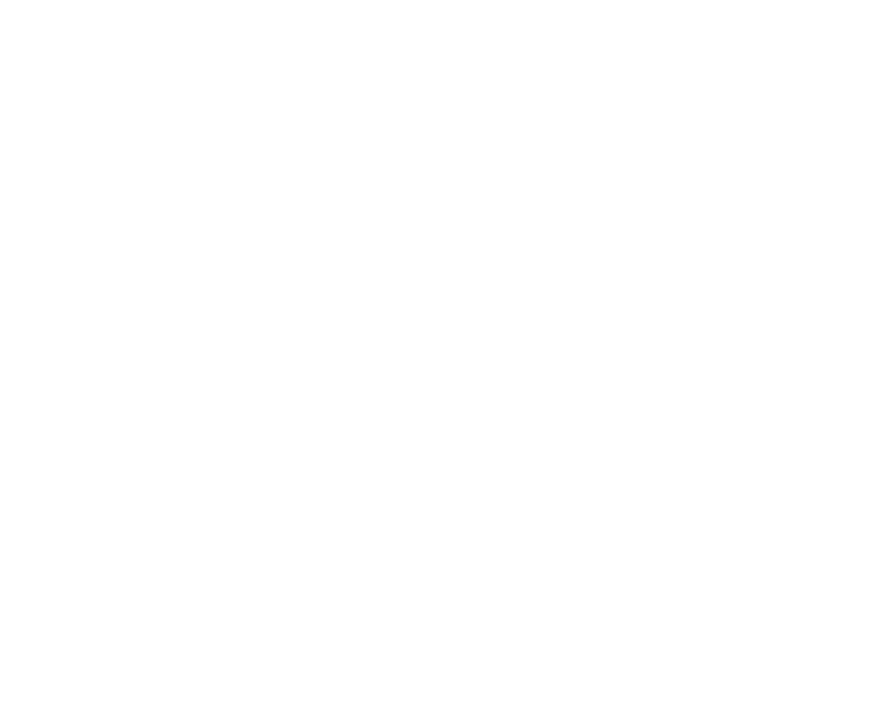
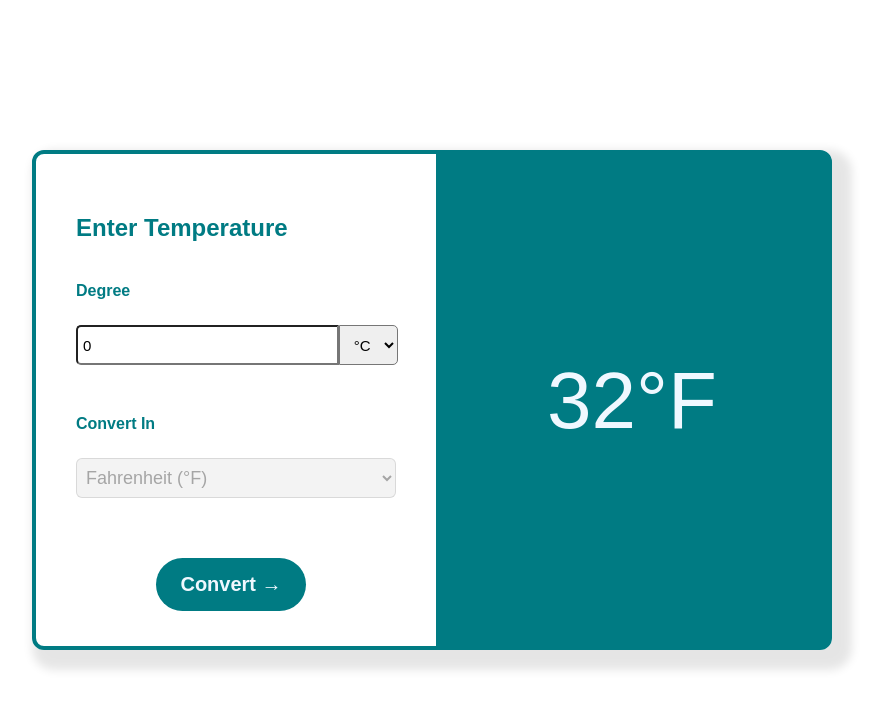
Before and after one commit to fahadshaikh2600/temperture-converter, a plain HTML site: page index.html in a window 1280 px wide. Shown: the whole page, without its empty margins (208-1091 px from the left). Drawn offline with Linux system fonts and the light colour scheme.

Commit message:
done witgh coding

```diff
--- a/css/style.css
+++ b/css/style.css
@@ -0,0 +1,88 @@
+* {
+  margin: 0;
+  padding: 0;
+  box-sizing: border-box;
+  font-family: sans-serif;
+}
+#temp-converter-section {
+  width: 100vw;
+  height: 100vh;
+  display: flex;
+  justify-content: center;
+  align-items: center;
+}
+#temp-converter-container {
+  display: flex;
+  border: 4px solid #007b83;
+  width: 800px;
+  height: 500px;
+  box-shadow: 10px 10px 10px 10px rgba(4, 0, 0, 0.1);
+  border-radius: 12px;
+}
+#left-section {
+  width: 100%;
+  height: 500px;
+  display: flex;
+  color: #007b83;
+  font-family: Arial, Helvetica, sans-serif;
+  flex-direction: column;
+}
+#right-section {
+  width: 100%;
+  max-width: 392px;
+  height: 493px;
+  background-color: #007b83;
+  display: flex;
+  justify-content: center;
+  align-items: center;
+  font-size: 80px;
+  color: aliceblue;
+}
+#convertBtn {
+  background-color: #007b83;
+  border: none;
+  color: aliceblue;
+  font-size: 20px;
+  padding: 15px;
+  font-weight: bold;
+  border-radius: 50px;
+  width: 150px;
+  margin-left: 120px;
+  margin-top: 60px;
+}
+.headings {
+  margin-top: 60px;
+  margin-left: 40px;
+  margin-bottom: 40px;
+}
+.labels {
+  font-size: 16px;
+  font-weight: bold;
+  margin-left: 40px;
+  margin-bottom: 25px;
+}
+#units {
+  height: 40px;
+  margin: 0 40px;
+  padding: 5px;
+  font-size: 18px;
+  font-weight: 400;
+  border-radius: 6px;
+}
+#input-grp {
+  display: flex;
+  margin-left: 40px;
+  margin-bottom: 50px;
+}
+#degree {
+  padding: 5px;
+  width: 73%;
+  height: 40px;
+  font-size: 15px;
+  border-radius: 5px 0px 0px 5px;
+}
+#from-unit {
+  padding: 5px 10px;
+  font-size: 15px;
+  border-radius: 0px 5px 5px 0px;
+}
--- a/index.html
+++ b/index.html
@@ -3,10 +3,47 @@
   <head>
     <meta charset="UTF-8" />
     <meta name="viewport" content="width=device-width, initial-scale=1.0" />
+    <!-- here is css link with html-->
+
     <link rel="stylesheet" href="./css/style.css" />
     <title>TEMPERTURE CONVERTER</title>
   </head>
   <body>
+    <!--temperture converteree start here-->
+    <section id="temp-converter-section">
+      <!--temperture converter container start here-->
+
+      <section id="temp-converter-container">
+        <!--leftsection start here-->
+
+        <section id="left-section">
+          <h2 class="headings">Enter Temperature</h2>
+          <label class="labels" for="degree">Degree</label>
+          <div id="input-grp">
+            <input type="number" id="degree" value="0" />
+            <select class="selects" id="from-unit" onchange="handleChange()">
+              <option value="Celsius">°C</option>
+              <option value="Fahrenheit">°F</option>
+            </select>
+          </div>
+          <label class="labels" for="tounit">Convert In</label>
+          <select id="units" disabled>
+            <option value="Fahrenheit">Fahrenheit (°F)</option>
+            <option value="Celsius">Celsius (°C)</option>
+          </select>
+          <button id="convertBtn" onclick="tempChange()">Convert →</button>
+        </section>
+
+        <!--right section start here-->
+
+        <section id="right-section">
+          <p id="result">32<span class="unit">°F</span></p>
+        </section>
+      </section>
+    </section>
+
+    <!-- here is js link with html-->
+
     <script src="./js/script.js"></script>
   </body>
 </html>
--- a/js/script.js
+++ b/js/script.js
@@ -0,0 +1,23 @@
+function handleChange() {
+  let formUnit = document.getElementById("from-unit").value;
+  let changeUnit = document.getElementById("units");
+  if (formUnit === "Celsius") {
+    changeUnit.value = "Fahrenheit";
+  } else if (formUnit === "Fahrenheit") {
+    changeUnit.value = "Celsius";
+  }
+}
+function tempChange() {
+  let degree = document.getElementById("degree").value;
+  let formUnit = document.getElementById("from-unit").value;
+  let changeUnit = document.getElementById("units").value;
+  let result = "";
+
+  if (formUnit === "Celsius" && changeUnit === "Fahrenheit") {
+    result = parseInt((degree * 9) / 5 + 32).toFixed(2) + "°F";
+  } else if (formUnit === "Fahrenheit" && changeUnit === "Celsius") {
+    result = parseInt(((degree - 32) * 5) / 9).toFixed(2) + "°C";
+  }
+
+  document.getElementById("result").textContent = result;
+}
```
Also changed, not shown: js/index1.html (added, +46 -0 lines).
